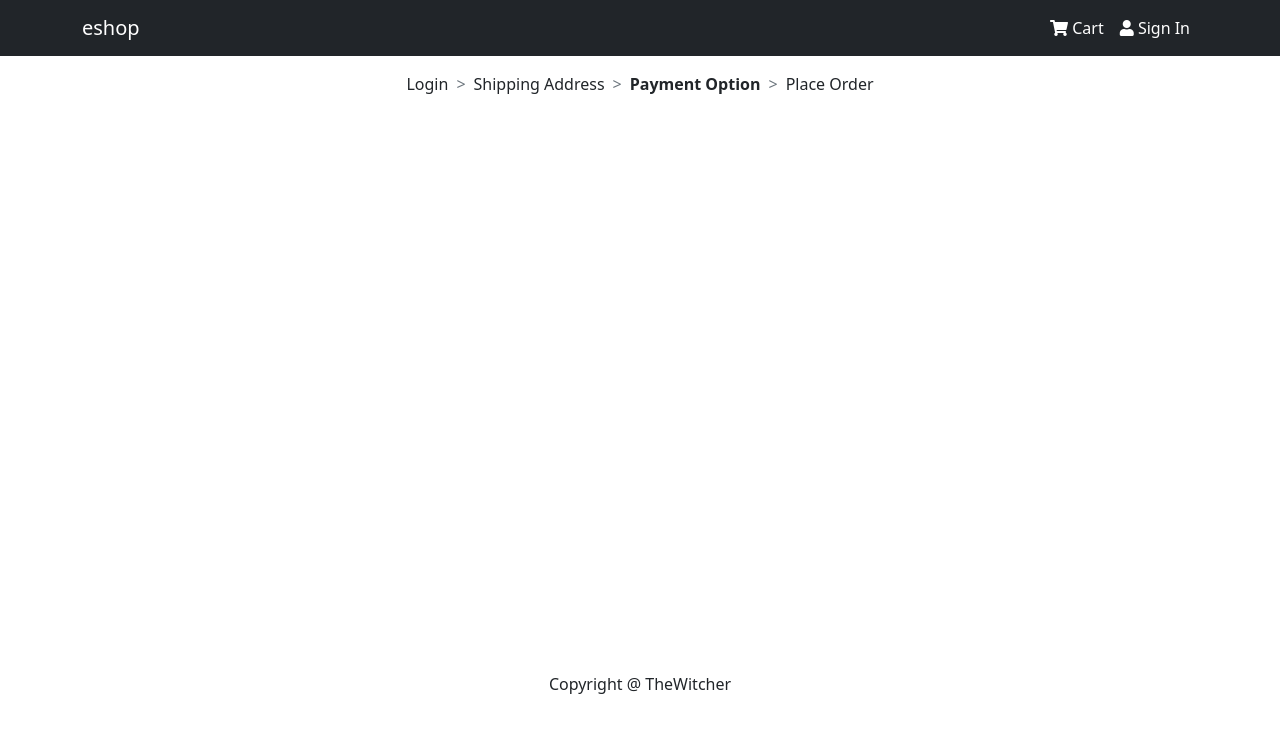
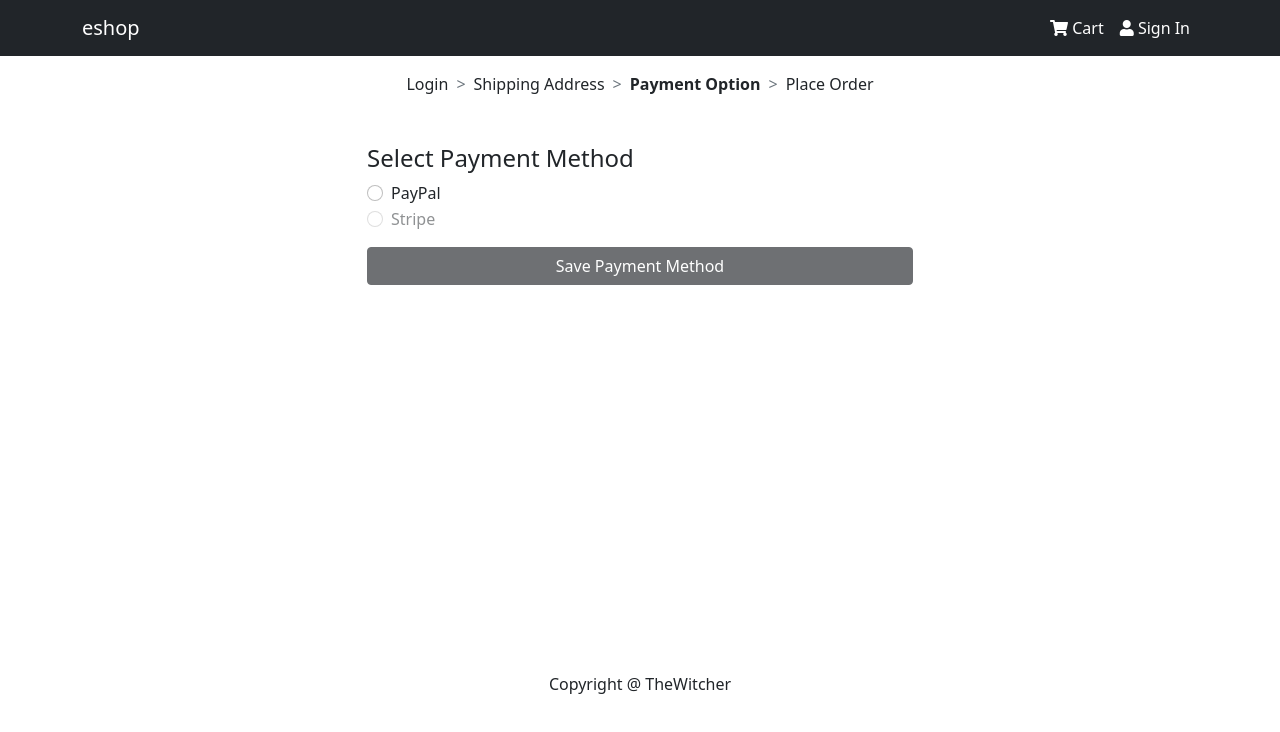
Before and after one commit to TheWicher1992/eshop, a React (Create React App) app in the folder client/: page /payment in a window 1280 px wide. Shown: the top 732 px of the page. Built offline with nearby package versions, Linux system fonts and the light colour scheme.

Commit message:
save payment methof

```diff
--- a/client/src/actions/cartActions.js
+++ b/client/src/actions/cartActions.js
@@ -1,6 +1,16 @@
 import types from "./types/cartTypes";
 import axios from "axios";
 import { toast } from "react-toastify";
+
+export const savePaymentType = (paymentType) => async (dispatch, getState) => {
+  dispatch({
+    type: types.SAVE_PAYMENT,
+    payload: paymentType
+  })
+  localStorage.setItem('paymentType', JSON.stringify(getState().paymentType))
+
+}
+
 
 export const saveShippingAddress = (address, city, postal) => async (dispatch, getState) => {
   dispatch({
--- a/client/src/actions/types/cartTypes.js
+++ b/client/src/actions/types/cartTypes.js
@@ -2,7 +2,8 @@ const types = {
   CART_ADD_ITEM: 'CART_ADD_ITEM',
   CART_REMOVE_ITEM: 'CART_REMOVE_ITEM',
   CART_ADD_FAIL: 'CART_ADD_FAIL',
-  SAVE_SHIPPING: 'SAVE_SHIPPING'
+  SAVE_SHIPPING: 'SAVE_SHIPPING',
+  SAVE_PAYMENT: "SAVE_PAYMENT"
 }
 
 export default types
--- a/client/src/reducers/cartReducers.js
+++ b/client/src/reducers/cartReducers.js
@@ -34,3 +34,14 @@ export const shippingAddressReducer = (state = { address: null, city: null, post
       return state
   }
 }
+
+export const paymentTypeReducer = (state = { paymentType: null }, action) => {
+  switch (action.type) {
+    case types.SAVE_PAYMENT:
+      return {
+        paymentType: action.payload
+      }
+    default:
+      return state
+  }
+}
--- a/client/src/screens/Payment.js
+++ b/client/src/screens/Payment.js
@@ -1,10 +1,47 @@
-import React from 'react'
+import React, { useState } from 'react'
+import { useDispatch } from 'react-redux'
+import { savePaymentType } from '../actions/cartActions'
 import CheckoutSteps from '../components/CheckoutSteps'
 const Payment = () => {
+  const [paymentType, setPaymentType] = useState(null)
+
+
+  const dispatch = useDispatch()
+
+  const handlePaymentType = () => {
+    dispatch(savePaymentType(paymentType))
+  }
+
   return (
     <div>
       <CheckoutSteps paymentStep />
-
+      <div className="row justify-content-center mt-5">
+        <div className="col-6 justify-content-center">
+          <h4>Select Payment Method</h4>
+          <div className="form-check">
+            <input onClick={() => setPaymentType('PayPal')} value="PayPal" className="form-check-input" type="radio" name="flexRadioDefault" id="flexRadioDefault1" />
+            <label className="form-check-label" htmlFor="flexRadioDefault1">
+              PayPal
+            </label>
+          </div>
+          <div className="form-check mb-3">
+            <input disabled onClick={() => setPaymentType('Stripe')} value="Stripe" className="form-check-input" type="radio" name="flexRadioDefault" id="flexRadioDefault2" />
+            <label className="form-check-label" htmlFor="flexRadioDefault2">
+              Stripe
+            </label>
+          </div>
+          <div className="d-grid gap-2">
+            <button
+              disabled={paymentType === null}
+              onClick={handlePaymentType}
+              className="btn btn-dark"
+              type="button"
+            >
+              Save Payment Method
+            </button>
+          </div>
+        </div>
+      </div>
     </div>
   )
 }
--- a/client/src/store.js
+++ b/client/src/store.js
@@ -2,7 +2,7 @@ import { createStore, applyMiddleware, combineReducers } from 'redux'
 import thunk from 'redux-thunk'
 import { composeWithDevTools } from 'redux-devtools-extension'
 import { productListReducer, productDetailReducer } from './reducers/productReducers'
-import { cartReducer, shippingAddressReducer } from './reducers/cartReducers'
+import { cartReducer, paymentTypeReducer, shippingAddressReducer } from './reducers/cartReducers'
 import { authReducer, profileReducer } from './reducers/authReducers'
 
 const cartItems = localStorage.getItem('cartItems')
@@ -12,6 +12,7 @@ const user = localStorage.getItem('user')
   ? JSON.parse(localStorage.getItem('user')) : null
 
 const shippingAddress = localStorage.getItem('shippingAddress') ? JSON.parse(localStorage.getItem('shippingAddress')) : { address: null, city: null, postal: null }
+const paymentType = localStorage.getItem('paymentType') ? JSON.parse(localStorage.getItem('paymentType')) : { paymentType: null }
 
 
 const authInitialState =
@@ -26,7 +27,8 @@ const initialState = {
     cartItems: cartItems
   },
   auth: authInitialState,
-  shippingAddress
+  shippingAddress,
+  paymentType
 }
 
 const rootReducer = combineReducers({
@@ -35,7 +37,8 @@ const rootReducer = combineReducers({
   cart: cartReducer,
   auth: authReducer,
   profile: profileReducer,
-  shippingAddress: shippingAddressReducer
+  shippingAddress: shippingAddressReducer,
+  paymentType: paymentTypeReducer
 })
 
 const store = createStore(
```
